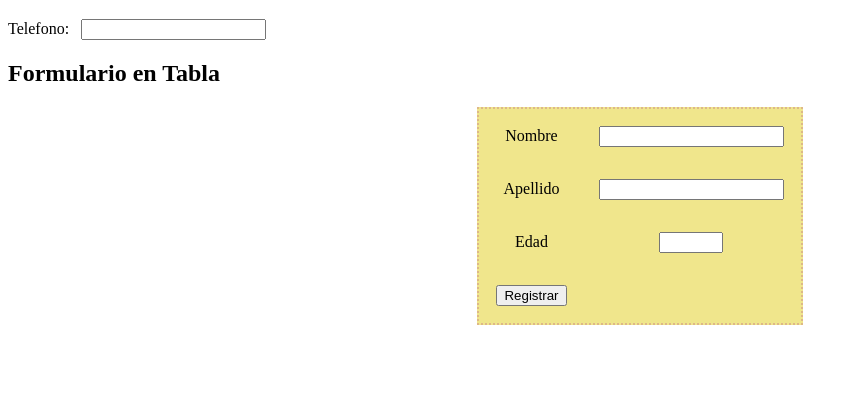
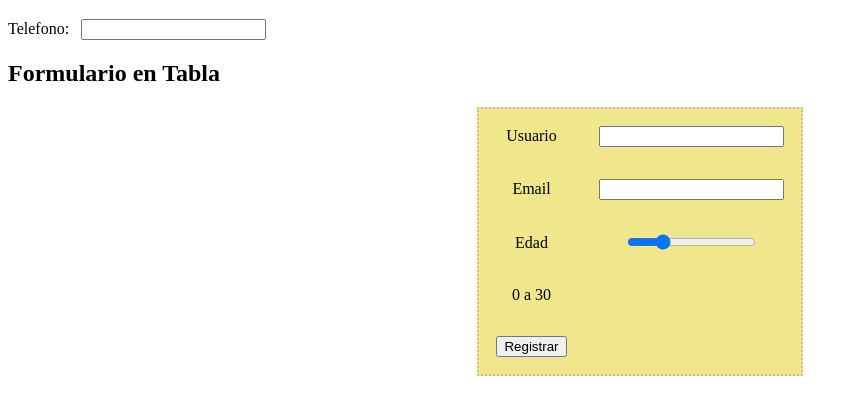
Before and after one commit to rodolfopb/rodolfopb, a plain HTML site: page index.html in a window 1280 px wide. Shown: the part 61-476 px from the top of the page, without its empty margins (0-858 px from the left). Drawn offline with Linux system fonts and the light colour scheme.

Commit message:
Update index.html

```diff
--- a/index.html
+++ b/index.html
@@ -30,16 +30,19 @@
             <form name="registro_usr" method="GET">
                <table>
                    <tr>
-                       <td>Nombre</td>
-                       <td><input type="text" name="nombre" id="nombre"></td>
+                       <td>Usuario</td>
+                       <td><input pattern="[A-Za-z]{3}" name="usuario" id="usuario" maxlength="10" required></td>
                    </tr>
                    <tr>
-                        <td>Apellido</td>
-                        <td><input type="text" name="apellido" id="apellido"></td>
+                        <td>Email</td>
+                        <td><input type="email" name="email" id="email" required></td>
                    </tr>
                    <tr>
                         <td>Edad</td>
-                        <td><input type="number" name="edad" id="edad" min="1" max="100"></td>
+                        <td><input type="range" name="edad" id="edad" min="0" max="120" value="30" step="30"></td>
+                    </tr>
+                    <tr>
+                        <td><output id="rango">0 a 30</output></td>
                     </tr>
                     <tr>
                         <td><input type="submit" id="enviar" value="Registrar"></td>
```
